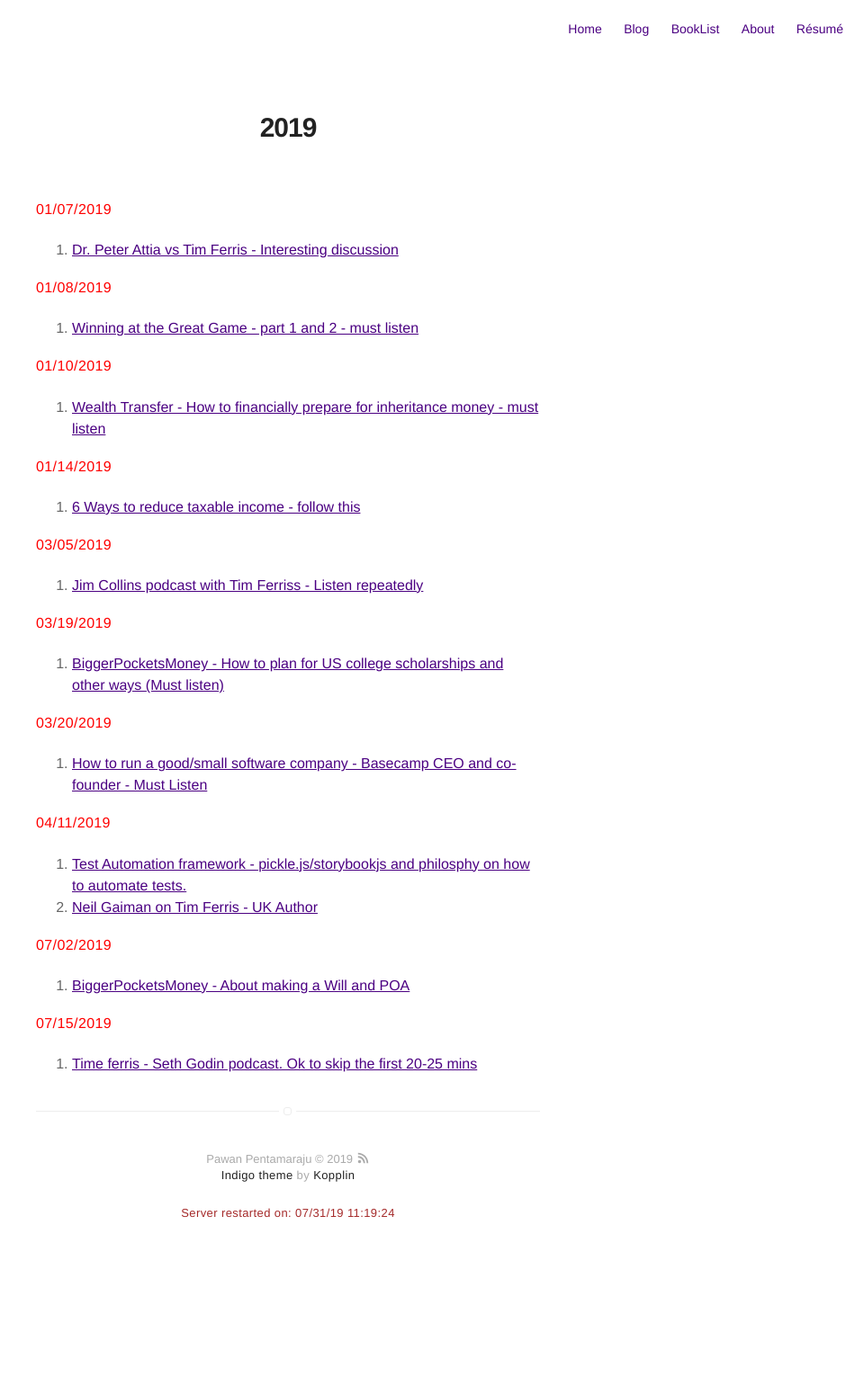
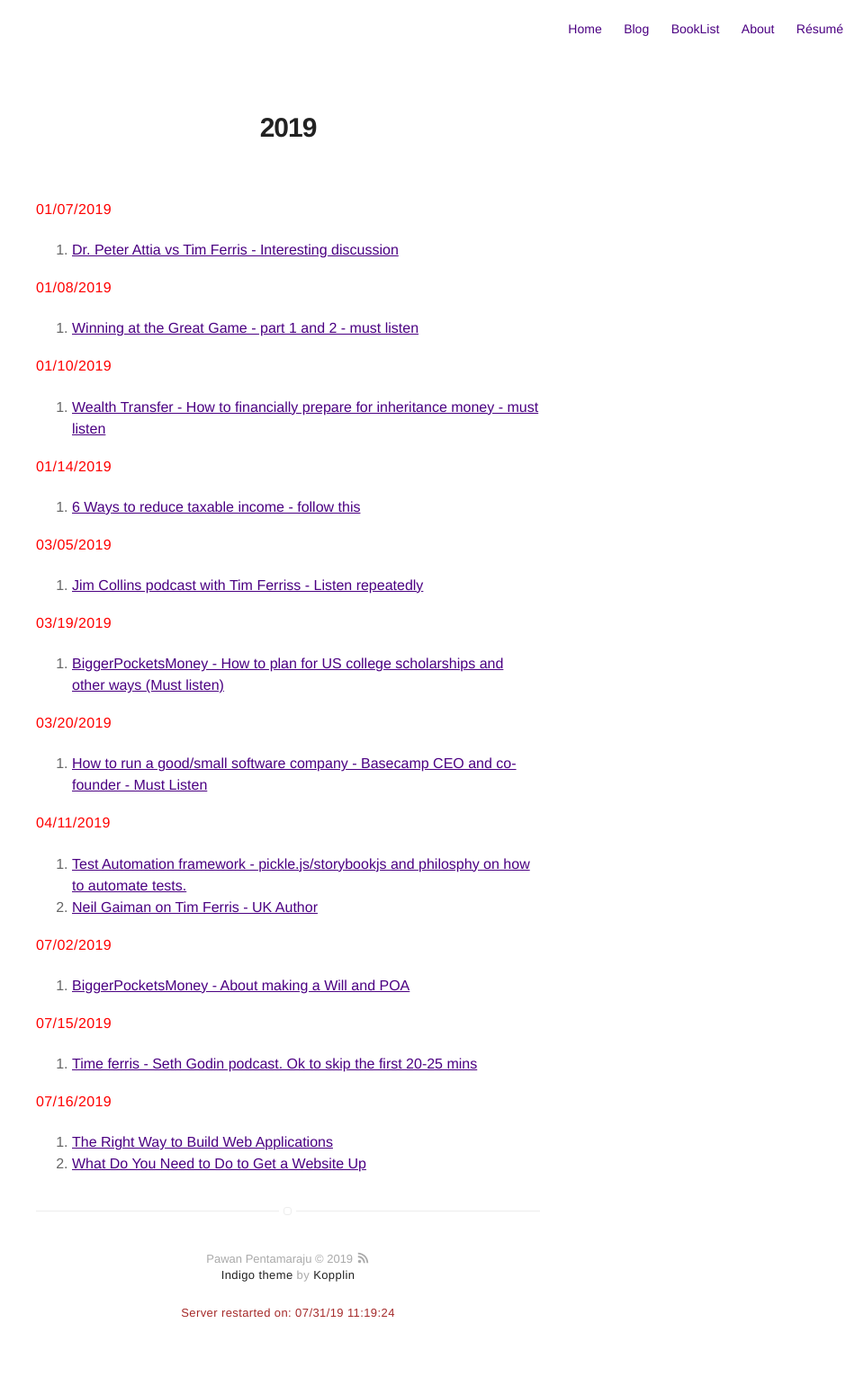
Before and after one commit to pawanpe/pawanpe.github.io, a Jekyll site: the page built from booklist/2019/articlesandvideos.markdown, in a window 1280 px wide. Shown: the whole page at 90% size, without its empty margins (320-1280 px from the left). Built offline with Jekyll 4.4.1, drawn with Linux system fonts in a browser that asks for light colours; before the commit the page ends 1420 px from its top, so only the background shows below that.

Commit message:
Update articles for 7/16

```diff
--- a/booklist/2019/articlesandvideos.markdown
+++ b/booklist/2019/articlesandvideos.markdown
@@ -45,3 +45,8 @@ layout: page
 <b style="color: red">07/15/2019</b>
 
 1. [Time ferris - Seth Godin podcast. Ok to skip the first 20-25 mins](https://tim.blog/2016/02/10/seth-godin/)
+
+<b style="color: red">07/16/2019</b>
+
+1. [The Right Way to Build Web Applications](https://devchat.tv/js-jabber/002-jsj-the-right-way-to-build-web-applications/)
+2. [What Do You Need to Do to Get a Website Up](https://devchat.tv/js-jabber/jsj-373-what-do-you-need-to-do-to-get-a-website-up/)
```
